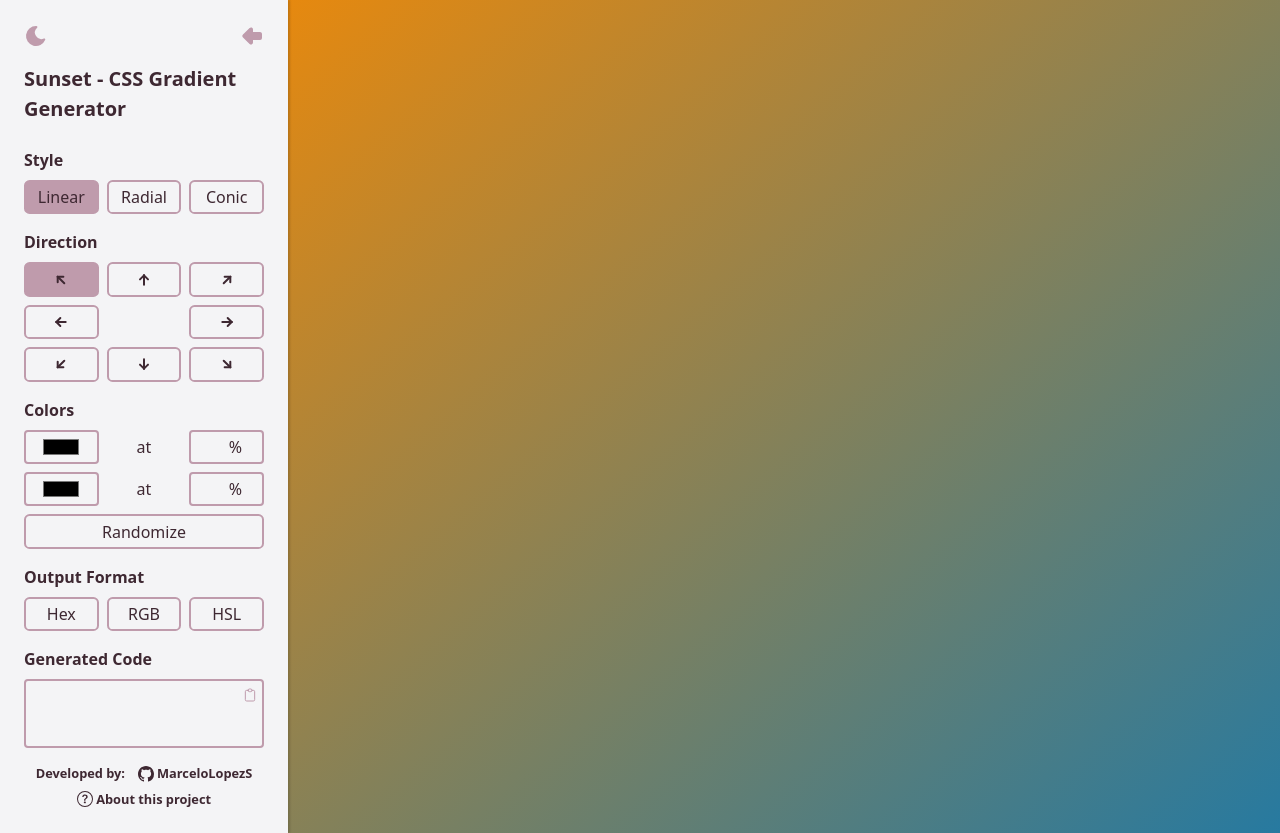
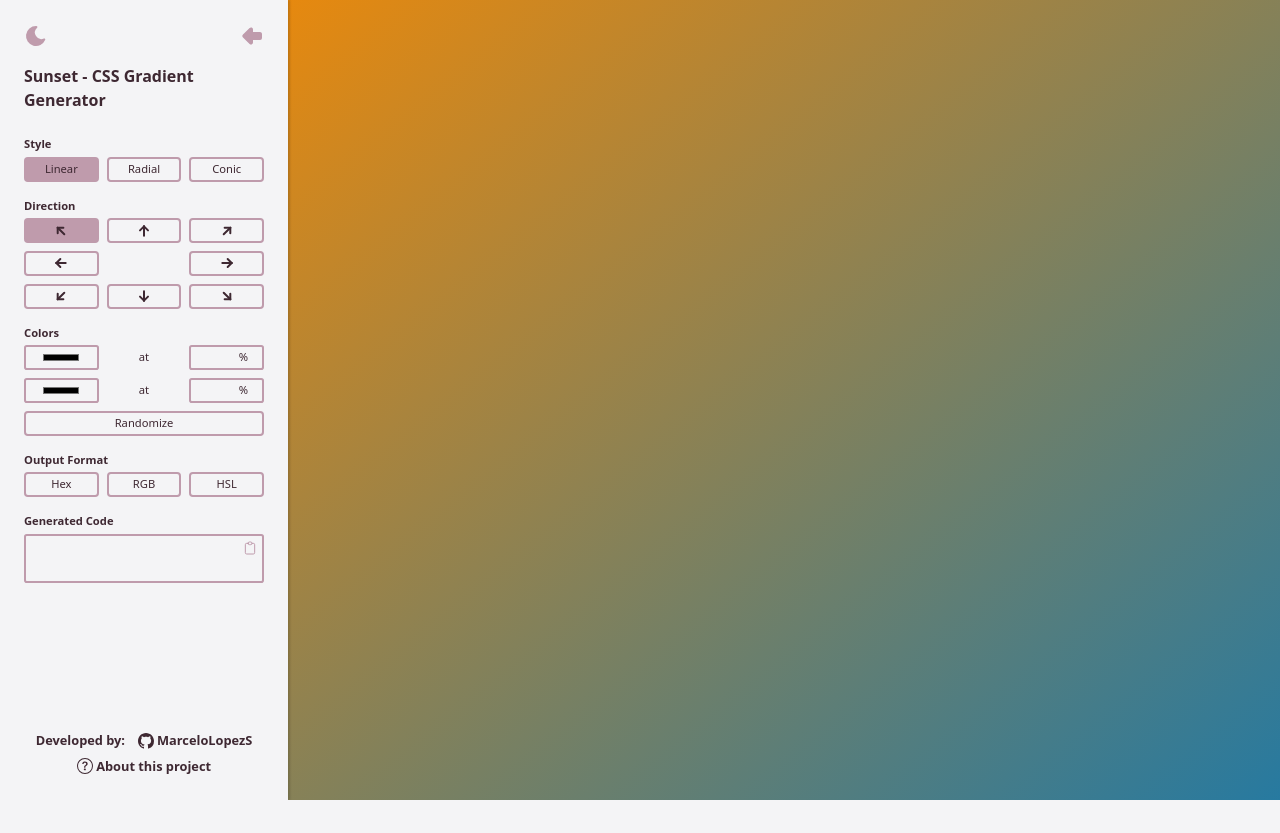
Before and after one commit to MarceloLopezS/sunset-css-gradient-generator, a React (Vite) app: page / in a window 1280 px wide. After the commit the page ends 800 px from the top, so only its background shows below. Built offline with nearby package versions, Linux system fonts and the light colour scheme.

Commit message:
Add new variables

```diff
--- a/src/app/ui/global.css
+++ b/src/app/ui/global.css
@@ -22,25 +22,68 @@
   --fw-regular: 400;
   --fw-bold: 600;
 
+  --fs-60: 0.6rem;
+  --fs-70: 0.7rem;
   --fs-80: 0.8rem;
+  --fs-90: 0.9rem;
   --fs-100: 1rem;
   --fs-110: 1.1rem;
   --fs-125: 1.25rem;
   --fs-150: 1.5rem;
+  --fs-175: 1.75rem;
 
-  --fs-title: clamp(var(--fs-125), 1.5vw, var(--fs-150));
+  --fs-body: var(--fs-90);
+  --fs-title: var(--fs-150);
+  --fs-footer: var(--fs-80);
 
+  --size-15: 0.15rem;
   --size-20: 0.2rem;
   --size-25: 0.25rem;
+  --size-35: 0.35rem;
   --size-50: 0.5rem;
+  --size-75: 0.75rem;
   --size-95: 0.95rem;
   --size-100: 1rem;
   --size-125: 1.25rem;
   --size-150: 1.5rem;
+  --size-185: 1.85rem;
+  --size-200: 2rem;
   --size-215: 2.15rem;
 
-  --control-panel-min-width: max(18rem, 17vw);
-  --control-height: var(--size-215);
+  --control-panel-min-width: max(18rem, 17.5vw);
+  --control-height: var(--size-185);
+  --control-border: 2px solid var(--accent-theme);
+  --control-gap: var(--size-50);
+}
+
+@media (min-width: 45rem) {
+  :root {
+    --fs-body: var(--fs-110);
+    --fs-title: var(--fs-175);
+    --fs-footer: var(--fs-80);
+
+    --control-height: var(--size-215);
+    --control-border: 2px solid var(--accent-theme);
+  }
+}
+
+@media (min-width: 60rem) {
+  :root {
+    --fs-body: clamp(var(--fs-70), 0.82vw, var(--fs-100));
+    --fs-title: clamp(var(--fs-100), 1.25vw, var(--fs-150));
+    --fs-footer: clamp(var(--fs-60), 0.7vw, var(--fs-90));
+
+    --control-height: clamp(var(--size-150), 3.1vh, var(--size-185));
+    --control-border: 1px solid var(--accent-theme);
+    --control-gap: clamp(var(--size-15), 0.2vw, var(--size-35));
+  }
+}
+
+@media (min-width: 100rem) {
+  :root {
+    --control-border: 2px solid var(--accent-theme);
+    --control-gap: var(--size-35);
+  }
 }
 
 /* CSS Reset */
@@ -103,6 +146,7 @@ picture {
 
 body {
   font-family: var(--ff-neutral);
+  font-size: var(--fs-body);
   color: var(--clr-theme);
   background-color: var(--bg-theme);
 }
@@ -168,7 +212,7 @@ button {
 }
 
 .margin-block-end-50 {
-  margin-block-end: var(--size-50);
+  margin-block-end: 0.35em;
 }
 
 .visually-hidden {
```
